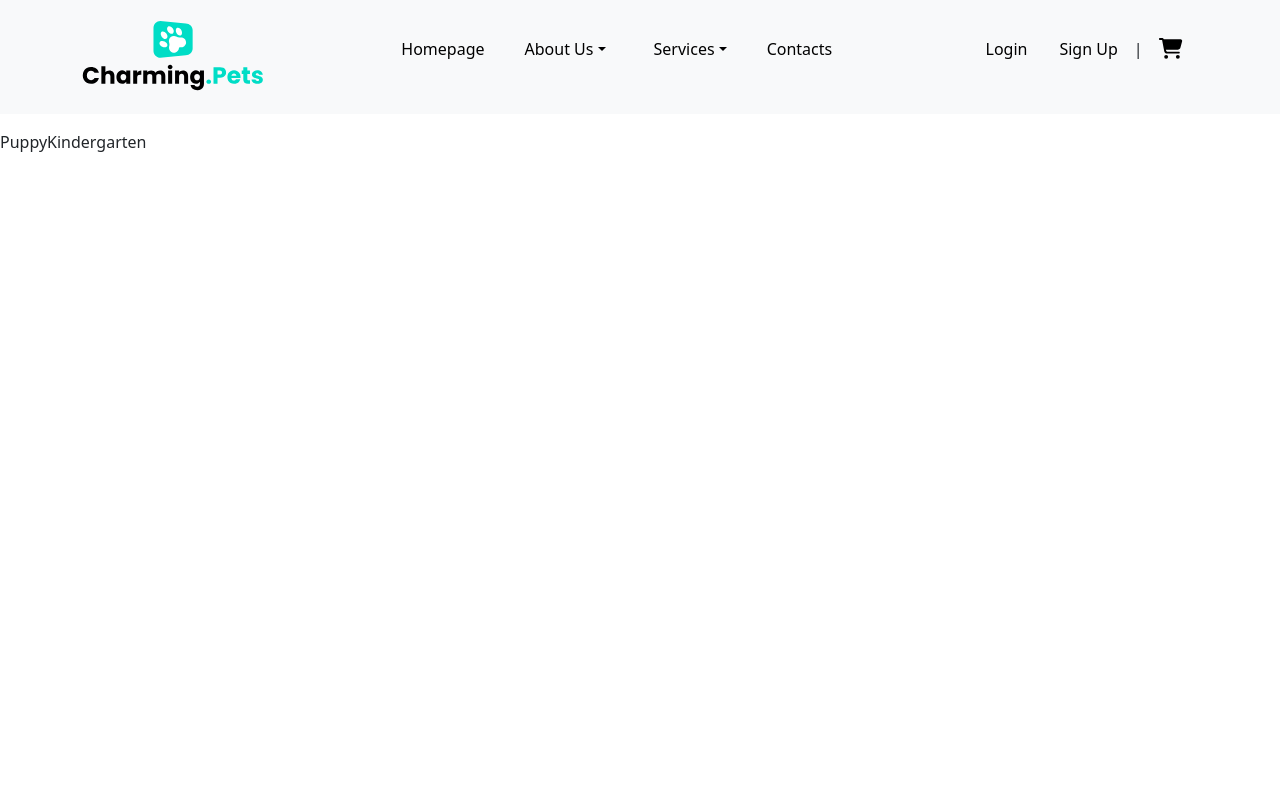
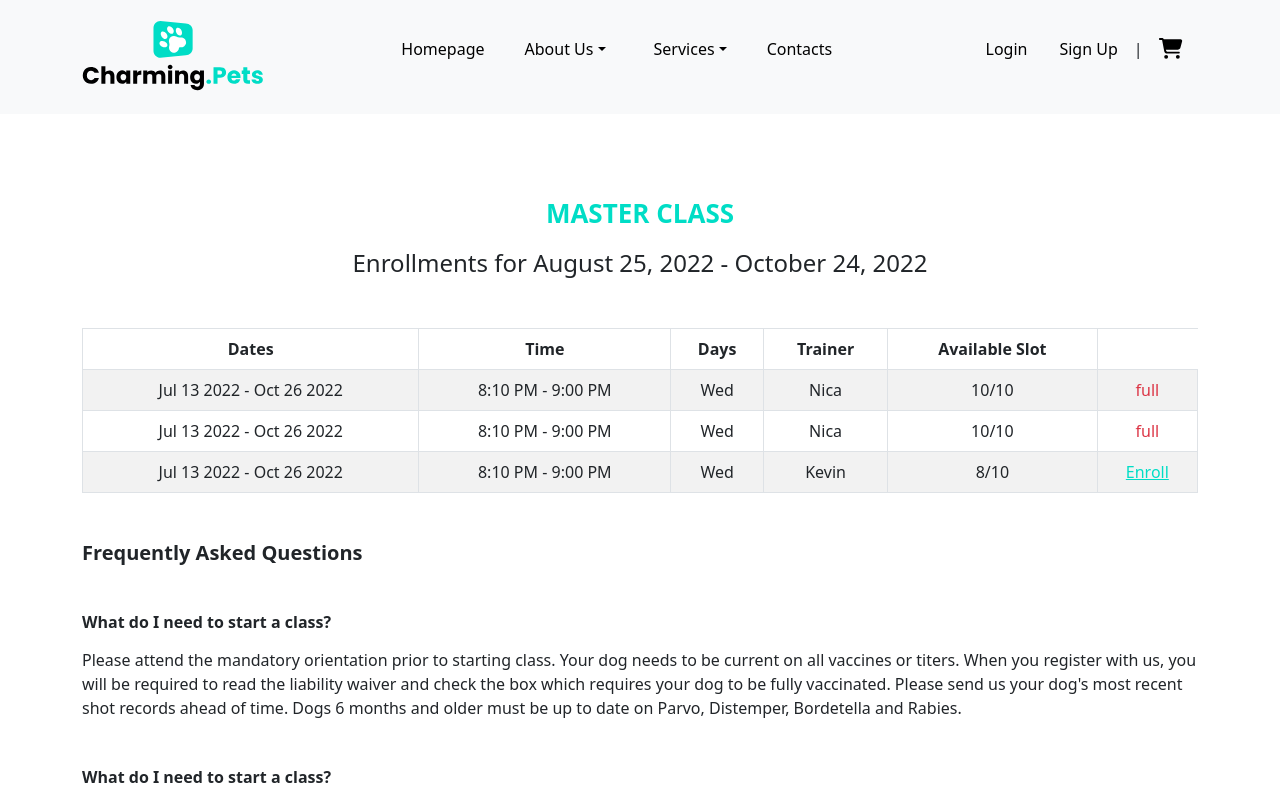
Before and after one commit to LightLotus/group-3-nickel-capstone, a React (Create React App) app: page /puppykindergarten in a window 1280 px wide. Shown: the top 800 px of the page. Built offline with nearby package versions, Linux system fonts and the light colour scheme.

Commit message:
adding manner,masterclass about.. not yet polish

```diff
--- a/public/index.html
+++ b/public/index.html
@@ -10,6 +10,8 @@
       content="Web site created using create-react-app"
     />
     <link rel="apple-touch-icon" href="%PUBLIC_URL%/logo192.png" />
+    <script src="https://cdn.jsdelivr.net/npm/bootstrap@5.2.0/dist/js/bootstrap.bundle.min.js" integrity="sha384-A3rJD856KowSb7dwlZdYEkO39Gagi7vIsF0jrRAoQmDKKtQBHUuLZ9AsSv4jD4Xa" crossorigin="anonymous"></script>
+    <link href="https://cdn.jsdelivr.net/npm/bootstrap@5.2.0/dist/css/bootstrap.min.css" rel="stylesheet" integrity="sha384-gH2yIJqKdNHPEq0n4Mqa/HGKIhSkIHeL5AyhkYV8i59U5AR6csBvApHHNl/vI1Bx" crossorigin="anonymous">
     <!--
       manifest.json provides metadata used when your web app is installed on a
       user's mobile device or desktop. See https://developers.google.com/web/fundamentals/web-app-manifest/
--- /dev/null
+++ b/src/css/Manners.css
@@ -0,0 +1,12 @@
+p{
+    text-align: center;
+}
+
+h4{
+    text-align: center;
+}
+
+.buttones{
+    background-color: #00DDC6;
+    border: none;
+}
--- a/src/css/Ourstory.css
+++ b/src/css/Ourstory.css
@@ -15,7 +15,18 @@ h1{
     margin-top: 4rem;
     margin-bottom: 5rem;
 }
-.image1{
-    width: 100%;
-    height: 100%;
+.img-circle{
+    width: 10px;
+    height: 10px;
+    border-radius: 100px;
 }
+
+
+
+.coreValues{
+
+    padding: 10px;
+
+
+
+}
--- /dev/null
+++ b/src/css/PuppyKindergarten.css
@@ -0,0 +1,18 @@
+table tr{
+   text-align: center;
+
+}
+.master-Class{
+    color:#00DDC6;
+    font-size: 26px;
+    font-weight: bolder;
+    margin-top: 5rem;
+
+}
+
+h4{
+    margin-bottom: 50px;
+}
+a{
+    color: #00DDC6;
+}
--- a/src/pages/Manners.js
+++ b/src/pages/Manners.js
@@ -1,7 +1,78 @@
+import Container from "react-bootstrap/Container";
+import "../css/Manners.css";
+import React from 'react';
+import {
+  MDBCard,
+  MDBCardTitle,
+  MDBCardText,
+  MDBCardBody,
+  MDBCardImage,
+  MDBRow,
+  MDBCol,
+  MDBCardGroup,
+  MDBBtn
+} from 'mdb-react-ui-kit';
 
 
 const Manners = () => {
-  return <div>Manners</div>;
+  return (
+
+<>
+<Container>
+    <h1>Approach to Training</h1>
+    <p>Lorem ipsum dolor sit amet, consectetur adipiscing elit, sed do eiusmod tempor incididunt ut labore et dolore magna aliqua. Ut enim ad minim veniam, quis nostrud exercitation ullamco laboris nisi ut aliquip ex ea commodo consequat.</p>
+
+    </Container>
+
+    <Container>
+
+    <MDBCardGroup className="coreValues rounded ">
+      <MDBCard className="border-0 p-2 ">
+        <MDBCardImage  className="rounded-5" src='https://static8.depositphotos.com/1004529/988/i/600/depositphotos_9887128-stock-photo-sharpei-dog.jpg' alt='...' position='top' />
+        <MDBCardBody >
+         <h4>Manners</h4>
+          <MDBCardText>
+          Lorem ipsum dolor sit amet, consectetur adipiscing elit, sed do eiusmod tempor incididunt ut labore et dolore magna aliqua. Ut enim ad minim veniam, quis nostrud exercitation ullamco laboris nisi ut aliquip ex ea commodo consequat.
+          </MDBCardText>
+          <MDBCardText>
+          <MDBBtn href='#' className="buttones">Go somewhere</MDBBtn>
+          </MDBCardText>
+
+        </MDBCardBody>
+      </MDBCard>
+
+      <MDBCard className="border-0 p-2 ">
+        <MDBCardImage className="rounded-5" src='https://districtdogs.com/wp-content/uploads/2019/10/DistrictDogs-117-1024x683.jpg' alt='...' position='top' />
+        <MDBCardBody>
+        <h4>Puppy Kindergarten</h4>
+          <MDBCardText>
+          Lorem ipsum dolor sit amet, consectetur adipiscing elit, sed do eiusmod tempor incididunt ut labore et dolore magna aliqua. Ut enim ad minim veniam, quis nostrud exercitation ullamco laboris nisi ut aliquip ex ea commodo consequat.
+          </MDBCardText>
+          <MDBCardText>
+          <MDBBtn href='#' className="buttones" >Go somewhere</MDBBtn>
+          </MDBCardText>
+        </MDBCardBody>
+      </MDBCard>
+
+      <MDBCard className="border-0 p-2 ">
+        <MDBCardImage className="rounded-5" src='https://wagurtaildogtraining.com/wp-content/uploads/2018/04/shutterstock_281482349.jpg' alt='...' position='top' />
+        <MDBCardBody>
+        <h4>Private Lessons</h4>
+          <MDBCardText>
+          Lorem ipsum dolor sit amet, consectetur adipiscing elit, sed do eiusmod tempor incididunt ut labore et dolore magna aliqua. Ut enim ad minim veniam, quis nostrud exercitation ullamco laboris nisi ut aliquip ex ea commodo consequat.
+          </MDBCardText>
+          <MDBCardText>
+          <MDBBtn href='#' className="buttones">Go somewhere</MDBBtn>
+          </MDBCardText>
+        </MDBCardBody>
+      </MDBCard>
+    </MDBCardGroup>
+
+    </Container>
+    </>
+
+  );
 };
 
+
 export default Manners;
--- a/src/pages/OurStory.js
+++ b/src/pages/OurStory.js
@@ -8,7 +8,8 @@ import {
   MDBCardBody,
   MDBCardImage,
   MDBRow,
-  MDBCol
+  MDBCol,
+  MDBCardGroup
 } from 'mdb-react-ui-kit';
 
 
@@ -76,28 +77,54 @@ const OurStory = () => {
 
     <Container>
     <h1>Core Values</h1>
-    <MDBCard style={{ maxWidth: '100%' , maxHeight:'100%',}}>
-
-    </MDBCard>
-          <MDBCardText>
-            Lorem ipsum dolor sit amet, consectetur adipiscing elit, sed do eiusmod tempor incididunt ut labore et dolore magna aliqua.
-            Ut enim ad minim veniam, quis nostrud exercitation ullamco laboris nisi ut aliquip ex ea commodo consequat. Duis aute irure
-            dolor in reprehenderit in voluptate velit esse cillum dolore eu fugiat nulla pariatur. Excepteur sint occaecat cupidatat non proident,
-            </MDBCardText>
-            <MDBCardText>
-            Lorem ipsum dolor sit amet, consectetur adipiscing elit, sed do eiusmod tempor incididunt ut labore et dolore magna aliqua.
-            Ut enim ad minim veniam, quis nostrud exercitation ullamco laboris nisi ut aliquip ex ea commodo consequat. Duis aute irure
-            dolor in reprehenderit in voluptate velit esse cillum dolore eu fugiat nulla pariatur. Excepteur sint occaecat cupidatat non proident,
-            </MDBCardText>
 
     </Container>
 
-  </>
+    <Container>
+    <MDBCardGroup className="coreValues">
+      <MDBCard>
+        <MDBCardImage  className="img-cirle" src='https://mdbootstrap.com/img/new/standard/city/041.webp' alt='...' position='top' />
+        <MDBCardBody>
+
+          <MDBCardText>
+            This is a wider card with supporting text below as a natural lead-in to additional content. This
+
+          </MDBCardText>
+          <MDBCardText>
+          </MDBCardText>
+        </MDBCardBody>
+      </MDBCard>
+
+      <MDBCard>
+        <MDBCardImage className="img-cirle" src='https://mdbootstrap.com/img/new/standard/city/042.webp' alt='...' position='top' />
+        <MDBCardBody>
+
+          <MDBCardText>
+            This is a wider card with supporting text below as a natural lead-in to additional content.
+          </MDBCardText>
+          <MDBCardText>
+
+          </MDBCardText>
+        </MDBCardBody>
+      </MDBCard>
+
+      <MDBCard>
+        <MDBCardImage className="img-cirle" src='https://mdbootstrap.com/img/new/standard/city/043.webp' alt='...' position='top' />
+        <MDBCardBody>
+
+          <MDBCardText>
+            This is a wider card with supporting text below as a natural lead-in to additional content.
+          </MDBCardText>
+          <MDBCardText>
+
+          </MDBCardText>
+        </MDBCardBody>
+      </MDBCard>
+    </MDBCardGroup>
+    </Container>
 
 
-
-
-
+  </>
 
 
 
@@ -105,9 +132,5 @@ const OurStory = () => {
   );
 };
 
-const OurStorySection2 = () => {
-  return <div><h1>testing</h1></div>;
-};
-
 
 export default OurStory;
--- a/src/pages/PuppyKindergarten.js
+++ b/src/pages/PuppyKindergarten.js
@@ -1,7 +1,82 @@
+import Container from "react-bootstrap/Container";
+import Table from 'react-bootstrap/Table';
+import "../css/PuppyKindergarten.css";
+
+
 
 
 const PuppyKindergarten = () => {
-  return <div>PuppyKindergarten</div>;
-};
+  return (
+<>
+   <Container className="master-Class"><p>MASTER CLASS</p></Container>
+    <Container><h4>Enrollments for August 25, 2022 - October 24, 2022</h4></Container>
+    <Container>
+    <Table striped bordered hover>
+      <thead>
+        <tr>
+          <th>Dates</th>
+          <th>Time</th>
+          <th>Days</th>
+          <th>Trainer</th>
+          <th>Available Slot</th>
+        </tr>
+      </thead>
+      <tbody>
+        <tr>
+          <td>Jul 13 2022 - Oct 26 2022</td>
+          <td>8:10 PM - 9:00 PM</td>
+          <td>Wed</td>
+          <td>Nica</td>
+          <td>10/10</td>
+          <td className="text-danger">full</td>
+        </tr>
+        <tr>
+          <td>Jul 13 2022 - Oct 26 2022</td>
+          <td>8:10 PM - 9:00 PM</td>
+          <td>Wed</td>
+          <td>Nica</td>
+          <td>10/10</td>
+          <td className="text-danger">full</td>
+        </tr>
+        <tr>
+          <td>Jul 13 2022 - Oct 26 2022</td>
+          <td>8:10 PM - 9:00 PM</td>
+          <td>Wed</td>
+          <td>Kevin</td>
+          <td>8/10</td>
+          <td><a href="#">Enroll</a></td>
+        </tr>
+      </tbody>
+
+    </Table>
+
+    <h5 className="text-start mb-5 mt-5"><b>Frequently Asked Questions</b></h5>
+    <h6 className="text-start mb-3" ><b>What do I need to start a class?</b></h6>
+    <p className="text-start">Please attend the mandatory orientation prior to starting class.
+      Your dog needs to be current on all vaccines or titers.
+      When you register with us, you will be required to read the liability
+      waiver and check the box which requires your dog to be fully vaccinated.
+      Please send us your dog's most recent shot records ahead of time. Dogs 6 months
+      and older must be up to date on Parvo, Distemper, Bordetella and Rabies.</p>
+
+      <h6 className="mt-5 mb-3"><b>What do I need to start a class?</b></h6>
+
+      <p className="text-start">Please attend the mandatory orientation prior to starting class. Your dog needs to be current on all vaccines or titers.
+        When you register with us, you will be required to read the liability waiver and check the box which requires your dog to be fully vaccinated.
+        Please send us your dog's most recent shot records ahead of time. Dogs 6 months and older must be up to date on Parvo, Distemper, Bordetella and Rabies.</p>
+
+      <h6 className="text-start mt-5 mb-3"><b>What do I need to start a class?</b></h6>
+      <p className="text-start">Please attend the mandatory orientation prior to starting class. Your dog needs to be current on all vaccines or titers.
+        When you register with us, you will be required to read the liability waiver and check the box which requires your dog to be fully vaccinated.
+        Please send us your dog's most recent shot records ahead of time. Dogs 6 months and older must be up to date on Parvo, Distemper, Bordetella and Rabies.</p>
+
+    </Container>
+
+
+    </>
+  );
+  };
+
+
 
 export default PuppyKindergarten;
```
